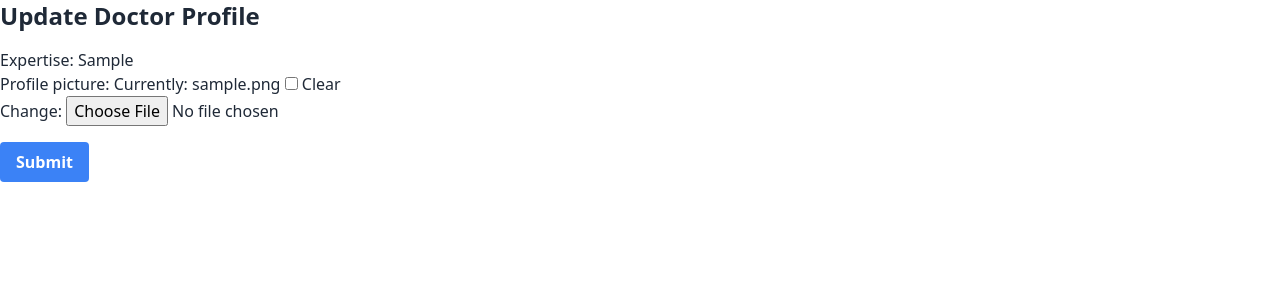
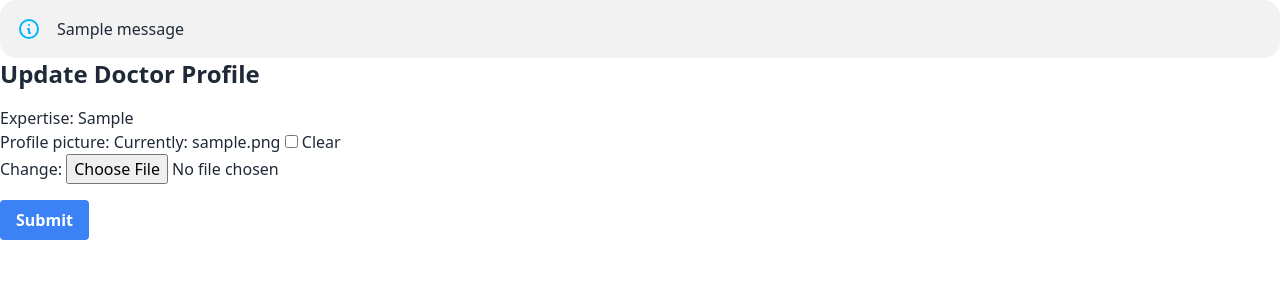
Before and after one commit to samiulalimsaad/phitron-hospital-management-system, a Django app: page /update/1/ in a window 1280 px wide. Shown: the part 64-364 px from the top of the page. Run offline with Django 5.2, Linux system fonts and the light colour scheme; tables that the repository leaves empty hold one stand-in row (values such as "Sample post"); one stand-in notice (Sample message) is shown; parts of the project's set-up code (start-up, migrations or seed data) failed here and were passed over; some libraries are stand-ins or nearby versions.

Commit message:
message added as alert

```diff
--- a/hospital/templates/base.html
+++ b/hospital/templates/base.html
@@ -17,6 +17,30 @@
         {% include "./navbar.html" %}
 
         <main class="container mx-auto">
+            <div>
+                {% if messages %}
+                <ul>
+                    {% for message in messages %}
+                    <li role="alert" class="alert">
+                        <svg
+                            xmlns="http://www.w3.org/2000/svg"
+                            fill="none"
+                            viewBox="0 0 24 24"
+                            class="stroke-info shrink-0 w-6 h-6"
+                        >
+                            <path
+                                stroke-linecap="round"
+                                stroke-linejoin="round"
+                                stroke-width="2"
+                                d="M13 16h-1v-4h-1m1-4h.01M21 12a9 9 0 11-18 0 9 9 0 0118 0z"
+                            ></path>
+                        </svg>
+                        <span> {{ message }} </span>
+                    </li>
+                    {% endfor %}
+                </ul>
+                {% endif %}
+            </div>
             {% block content %}{% endblock content %}
         </main>
     </body>
```
